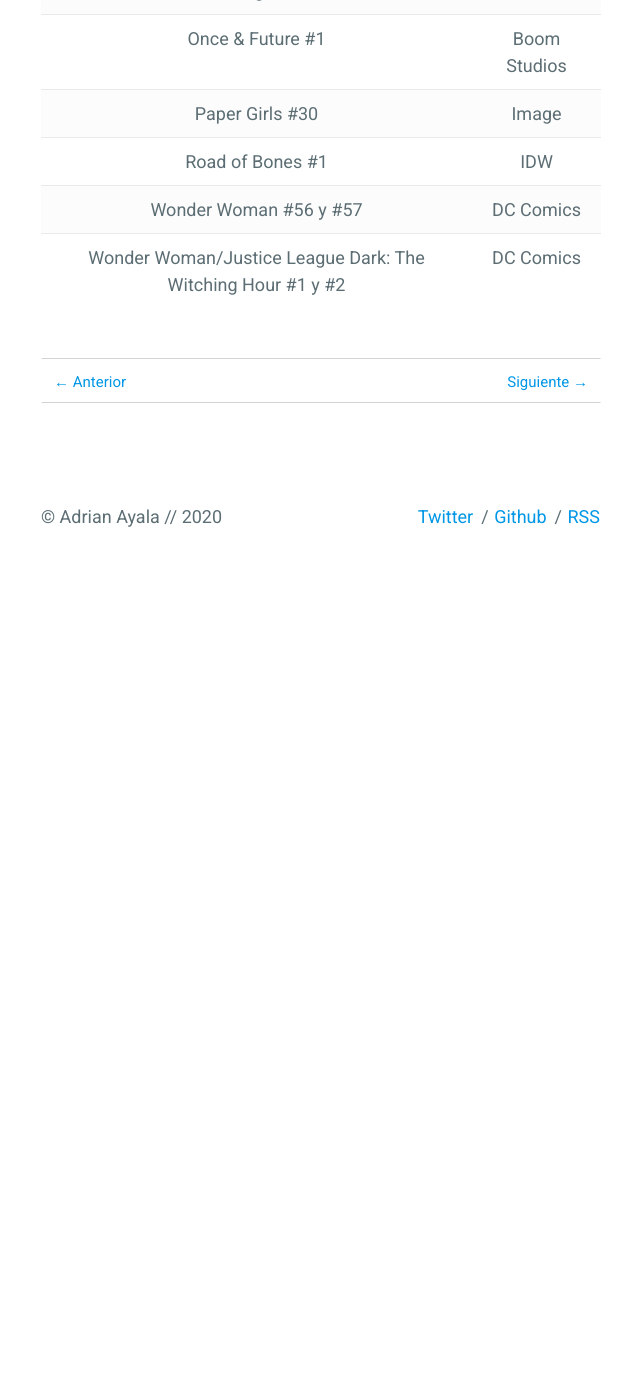
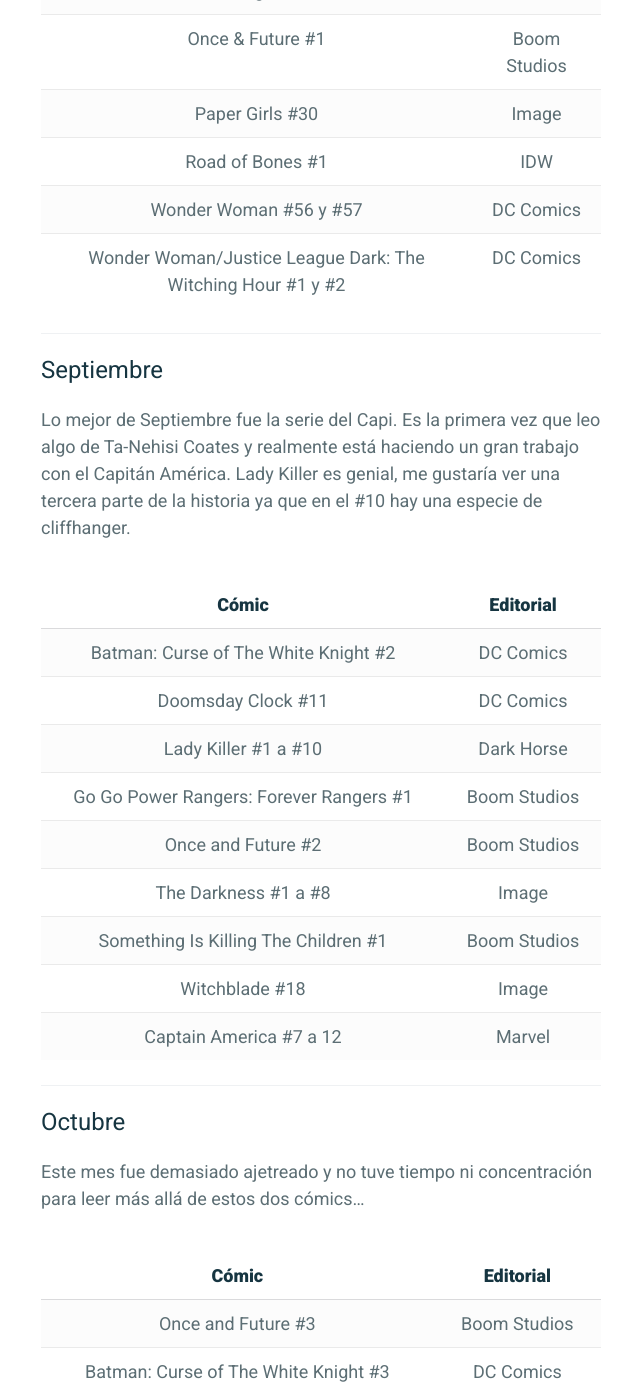
Before and after one commit to adrrian17/adrrian17.github.io, a Jekyll site: the page built from _posts/2019-02-01-entre-vinetas-2019.markdown, in a window 1280 px wide and 1400 px high, scrolled down 5525 px. Shown: the whole window, without its empty margins (319-959 px from the left). Built offline with Jekyll 4.4.1, drawn with Linux system fonts in a browser that asks for light colours; before the commit the page ends 6155 px from its top, so only the background shows below that; some of the changed text lies outside the part shown.

Commit message:
Update 2019-02-01-entre-vinetas-2019.markdown

```diff
--- a/_posts/2019-02-01-entre-vinetas-2019.markdown
+++ b/_posts/2019-02-01-entre-vinetas-2019.markdown
@@ -1,7 +1,7 @@
 ---
 layout: post
-title: "Entre Viñetas 2019"
-description: "El registro mensual de los cómics que leí durante el 2019"
+title: 'Entre Viñetas 2019'
+description: 'El registro mensual de los cómics que leí durante el 2019'
 date: 2019-02-01
 comments: true
 ---
@@ -14,25 +14,25 @@
 
 El resultado de ese registro durante el mes de Enero fue el siguiente: leí 45 cómics de 7 editoriales diferentes. Las tres principales editoriales fueron Image (12), Marvel (8) y Vertigo (6).
 
-**Cómic**|**Editorial**
-:-----:|:-----:
-Babyteeth #1 a #5|Aftershock
-Captain America (2018) #1 a #6|Marvel
-Doomsday Clock #8|DC Comics
-Dungeons & Dragons: Legends of Baldur’s Gate #1|IDW
-Edge of Spider-Verse #5|Marvel
-God Country #1 a #6|Image
-Green Lantern #1|DC Comics
-Heroes In Crisis #4 y #5|DC Comics
-Oblivion Song #7 a #11|Image
-Punk Rock Jesus #1 a #6|Vertigo
-Sombra #1 a #4|Boom Studios
-Sparrowhawk #4|Boom Studios
-The Magic Order #5|Image
-The Umbrella Academy: Hotel Oblivion #4|Dark Horse
-The Wicked + The Divine #1 y #2|Image
-Winter Soldier #1|Marvel
-Young Justice #1|DC Comics
+|                    **Cómic**                    | **Editorial** |
+| :---------------------------------------------: | :-----------: |
+|                Babyteeth #1 a #5                |  Aftershock   |
+|         Captain America (2018) #1 a #6          |    Marvel     |
+|                Doomsday Clock #8                |   DC Comics   |
+| Dungeons & Dragons: Legends of Baldur’s Gate #1 |      IDW      |
+|             Edge of Spider-Verse #5             |    Marvel     |
+|               God Country #1 a #6               |     Image     |
+|                Green Lantern #1                 |   DC Comics   |
+|            Heroes In Crisis #4 y #5             |   DC Comics   |
+|             Oblivion Song #7 a #11              |     Image     |
+|             Punk Rock Jesus #1 a #6             |    Vertigo    |
+|                 Sombra #1 a #4                  | Boom Studios  |
+|                 Sparrowhawk #4                  | Boom Studios  |
+|               The Magic Order #5                |     Image     |
+|     The Umbrella Academy: Hotel Oblivion #4     |  Dark Horse   |
+|         The Wicked + The Divine #1 y #2         |     Image     |
+|                Winter Soldier #1                |    Marvel     |
+|                Young Justice #1                 |   DC Comics   |
 
 ---
 
@@ -40,16 +40,16 @@
 
 Siguiendo con la tradición de llevar el registro de cómics leídos, aquí les dejo la lista de febrero. En este mes, las tres editoriales que más leí fueron: Image (46), Marvel (7) y Boom Studios (4).
 
-**Cómic**|**Editorial**
-:-----:|:-----:
-Heroes In Crisis #6|DC Comics
-Invincible #1 a #22|Image
-Isola #1 a #5|Image
-Judas #1 a #4|Boom Studios
-Shazam #2|DC Comics
-The Dark Tower: The Gunslinger Born #1 a #7|Marvel
-The Umbrella Academy: Hotel Oblivion #5|Dark Horse
-The Wicked + The Divine #3 - #21|Image
+|                  **Cómic**                  | **Editorial** |
+| :-----------------------------------------: | :-----------: |
+|             Heroes In Crisis #6             |   DC Comics   |
+|             Invincible #1 a #22             |     Image     |
+|                Isola #1 a #5                |     Image     |
+|                Judas #1 a #4                | Boom Studios  |
+|                  Shazam #2                  |   DC Comics   |
+| The Dark Tower: The Gunslinger Born #1 a #7 |    Marvel     |
+|   The Umbrella Academy: Hotel Oblivion #5   |  Dark Horse   |
+|      The Wicked + The Divine #3 - #21       |     Image     |
 
 ---
 
@@ -57,17 +57,17 @@
 
 Durante Marzo las tres editoriales de las que más leí fueron: DC Comics (14), Image (12) y Vertigo (2). Por primera vez Image queda en segundo lugar.
 
-**Cómic**|**Editorial**
-:-----:|:-----:
-Dark Nights: Metal #1 a #6|DC Comics
-Doomsday Clock #9|DC Comics
-Heroes In Crisis #7|DC Comics
-High Level #1 y #2|Vertigo
-Invincible #23 a #34|Image
-Justice League: No Justice #1 a #4|DC Comics
-Shazam #3 y #4|DC Comics
-Sparrowhawk #5|Boom Studios
-The Umbrella Academy: Hotel Oblivion #6|Dark Horse
+|                **Cómic**                | **Editorial** |
+| :-------------------------------------: | :-----------: |
+|       Dark Nights: Metal #1 a #6        |   DC Comics   |
+|            Doomsday Clock #9            |   DC Comics   |
+|           Heroes In Crisis #7           |   DC Comics   |
+|           High Level #1 y #2            |    Vertigo    |
+|          Invincible #23 a #34           |     Image     |
+|   Justice League: No Justice #1 a #4    |   DC Comics   |
+|             Shazam #3 y #4              |   DC Comics   |
+|             Sparrowhawk #5              | Boom Studios  |
+| The Umbrella Academy: Hotel Oblivion #6 |  Dark Horse   |
 
 ---
 
@@ -75,14 +75,14 @@
 
 Durante Abril, las tres editoriales de las que más leí fueron: Image (26), DC Comics (2), Vertigo (1). Image regresa al número uno, lo cual no me sorprende porque tengo muchas series pendientes de Image.
 
-**Cómic**|**Editorial**
-:-----:|:-----:
-Detective Comics #1000|DC Comics
-Heroes In Crisis #8|DC Comics
-High Level #3|Vertigo
-Invincible #35 a #37|Image
-Paper Girls #6 a #27|Image
-The Magic Order #6|Image
+|       **Cómic**        | **Editorial** |
+| :--------------------: | :-----------: |
+| Detective Comics #1000 |   DC Comics   |
+|  Heroes In Crisis #8   |   DC Comics   |
+|     High Level #3      |    Vertigo    |
+|  Invincible #35 a #37  |     Image     |
+|  Paper Girls #6 a #27  |     Image     |
+|   The Magic Order #6   |     Image     |
 
 ---
 
@@ -90,11 +90,11 @@
 
 En Mayo leí muy poco comparado con los meses anteriores, fueron solamente 17 cómics y 16 de ellos fueron de Image Comics, la mayoría de la serie de East of West y el otro fue el final de Magic Order.
 
-**Cómic**|**Editorial**
-:-----:|:-----:
-East of West #1 a #15|Image
-Magic Order #6|Image
-Heroes In Crisis #9|DC Comics
+|       **Cómic**       | **Editorial** |
+| :-------------------: | :-----------: |
+| East of West #1 a #15 |     Image     |
+|    Magic Order #6     |     Image     |
+|  Heroes In Crisis #9  |   DC Comics   |
 
 ---
 
@@ -102,12 +102,12 @@
 
 Este mes fue mucho más tranquilo, muchas ocupaciones. El final de Hotel Oblivion me dejó impactado y ansioso por saber que más sigue en la historia. Empress lo leí por curiosidad y terminó siendo bastante bueno, espero que pronto haya más números de la historia.
 
-**Cómic**|**Editorial**
-:-----:|:-----:
-Batman: Last Knight On Earth #1|DC Comics
-Empress #1 a #7|Marvel
-Doomsday Clock #10|DC Comics
-The Umbrella Academy: Hotel Oblivion #7|Dark Horse
+|                **Cómic**                | **Editorial** |
+| :-------------------------------------: | :-----------: |
+|     Batman: Last Knight On Earth #1     |   DC Comics   |
+|             Empress #1 a #7             |    Marvel     |
+|           Doomsday Clock #10            |   DC Comics   |
+| The Umbrella Academy: Hotel Oblivion #7 |  Dark Horse   |
 
 ---
 
@@ -115,13 +115,13 @@
 
 ¡El mes de mi cumpleaños! Compré Battlechasers en digital por recomendación de mi novia, Madureira es un gran autor, lástima que no continuo con la historia. Leí el #1 de la nuevaserie de Doom Patrol creyendo que era la continuación directa de los 6 números de la serie anterior para enterarme después de que había 6 números más antes de esta nueva serie...
 
-**Cómic**|**Editorial**
-:-----:|:-----:
-Battlechasers #0 a #9|Image
-Doom Patrol: Weight of The Worlds #1|DC Comics
-Middlewest #1 a #6|Image
-The Silencer #1 a #6|DC Comics
-Wayward #1 a #6|Image
+|              **Cómic**               | **Editorial** |
+| :----------------------------------: | :-----------: |
+|        Battlechasers #0 a #9         |     Image     |
+| Doom Patrol: Weight of The Worlds #1 |   DC Comics   |
+|          Middlewest #1 a #6          |     Image     |
+|         The Silencer #1 a #6         |   DC Comics   |
+|           Wayward #1 a #6            |     Image     |
 
 ---
 
@@ -129,11 +129,67 @@
 
 Leí todo completo el evento de Witching Hour de Wonder Woman y terminó siendo una gran decepción, es un evento muy plano y sin grandes repercusiones. El final de Paper Girls fue muy bonito y con un gran mensaje, extrañaré mucho leer esa serie. Once & Future se ve prometedor, el dúo de Kieron Gillen y Dan Mora es genial.
 
-**Cómic**|**Editorial**
-:-----:|:-----:
-Justice League Dark #4|DC Comics
-Once & Future #1|Boom Studios
-Paper Girls #30|Image
-Road of Bones #1|IDW
-Wonder Woman #56 y #57|DC Comics
-Wonder Woman/Justice League Dark: The Witching Hour #1 y #2|DC Comics
+|                          **Cómic**                          | **Editorial** |
+| :---------------------------------------------------------: | :-----------: |
+|                   Justice League Dark #4                    |   DC Comics   |
+|                      Once & Future #1                       | Boom Studios  |
+|                       Paper Girls #30                       |     Image     |
+|                      Road of Bones #1                       |      IDW      |
+|                   Wonder Woman #56 y #57                    |   DC Comics   |
+| Wonder Woman/Justice League Dark: The Witching Hour #1 y #2 |   DC Comics   |
+
+---
+
+## Septiembre
+
+Lo mejor de Septiembre fue la serie del Capi. Es la primera vez que leo algo de Ta-Nehisi Coates y realmente está haciendo un gran trabajo con el Capitán América. Lady Killer es genial, me gustaría ver una tercera parte de la historia ya que en el #10 hay una especie de cliffhanger.
+
+|                **Cómic**                | **Editorial** |
+| :-------------------------------------: | :-----------: |
+|  Batman: Curse of The White Knight #2   |   DC Comics   |
+|           Doomsday Clock #11            |   DC Comics   |
+|          Lady Killer #1 a #10           |  Dark Horse   |
+| Go Go Power Rangers: Forever Rangers #1 | Boom Studios  |
+|           Once and Future #2            | Boom Studios  |
+|          The Darkness #1 a #8           |     Image     |
+|  Something Is Killing The Children #1   | Boom Studios  |
+|             Witchblade #18              |     Image     |
+|         Captain America #7 a 12         |    Marvel     |
+
+---
+
+## Octubre
+
+Este mes fue demasiado ajetreado y no tuve tiempo ni concentración para leer más allá de estos dos cómics...
+
+|              **Cómic**               | **Editorial** |
+| :----------------------------------: | :-----------: |
+|          Once and Future #3          | Boom Studios  |
+| Batman: Curse of The White Knight #3 |   DC Comics   |
+
+---
+
+## Noviembre
+
+Como siempre, Sean Murphy está haciendo un gran trabajo con Curse of The White Knight. Basketful of Heads de Joe Hill (hijo de Stephen King) es una verdadera joya, ya quiero ver como acaba la historia.
+
+|              **Cómic**               | **Editorial** |
+| :----------------------------------: | :-----------: |
+|          Once and Future #4          | Boom Studios  |
+| Batman: Curse of The White Knight #4 |   DC Comics   |
+|            Far Sector #1             |   DC Comics   |
+|        Basketful of Heads #1         |   DC Comics   |
+|       The Doll House Family #1       |   DC Comics   |
+
+---
+
+## Diciembre
+
+El mejor cómic de Diciembre definitivamente fue Doomsday Clock #12, es una gran carta de amor y fanatismo a Superman, y no lo digo en mal plan, realmente me gustó mucho como terminó la historia de Geof Johns.
+
+|             **Cómic**              | **Editorial** |
+| :--------------------------------: | :-----------: |
+|         Once and Future #5         | Boom Studios  |
+|         Doomsday Clock #12         |   DC Comics   |
+|     Basketful of Heads #2 y #3     |   DC Comics   |
+| Hazel & Cha Cha Save The Christmas |  Dark Horse   |
```
